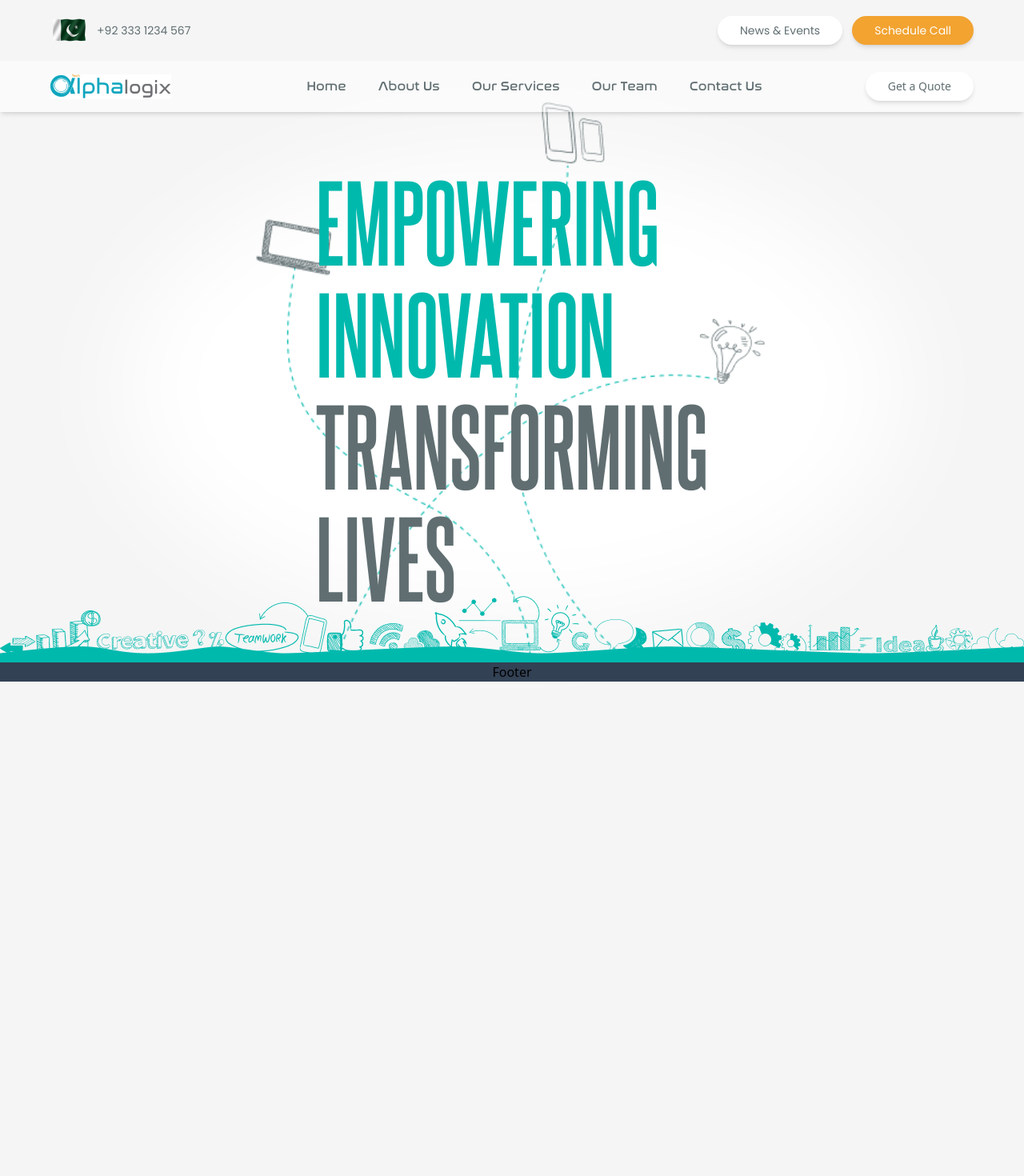
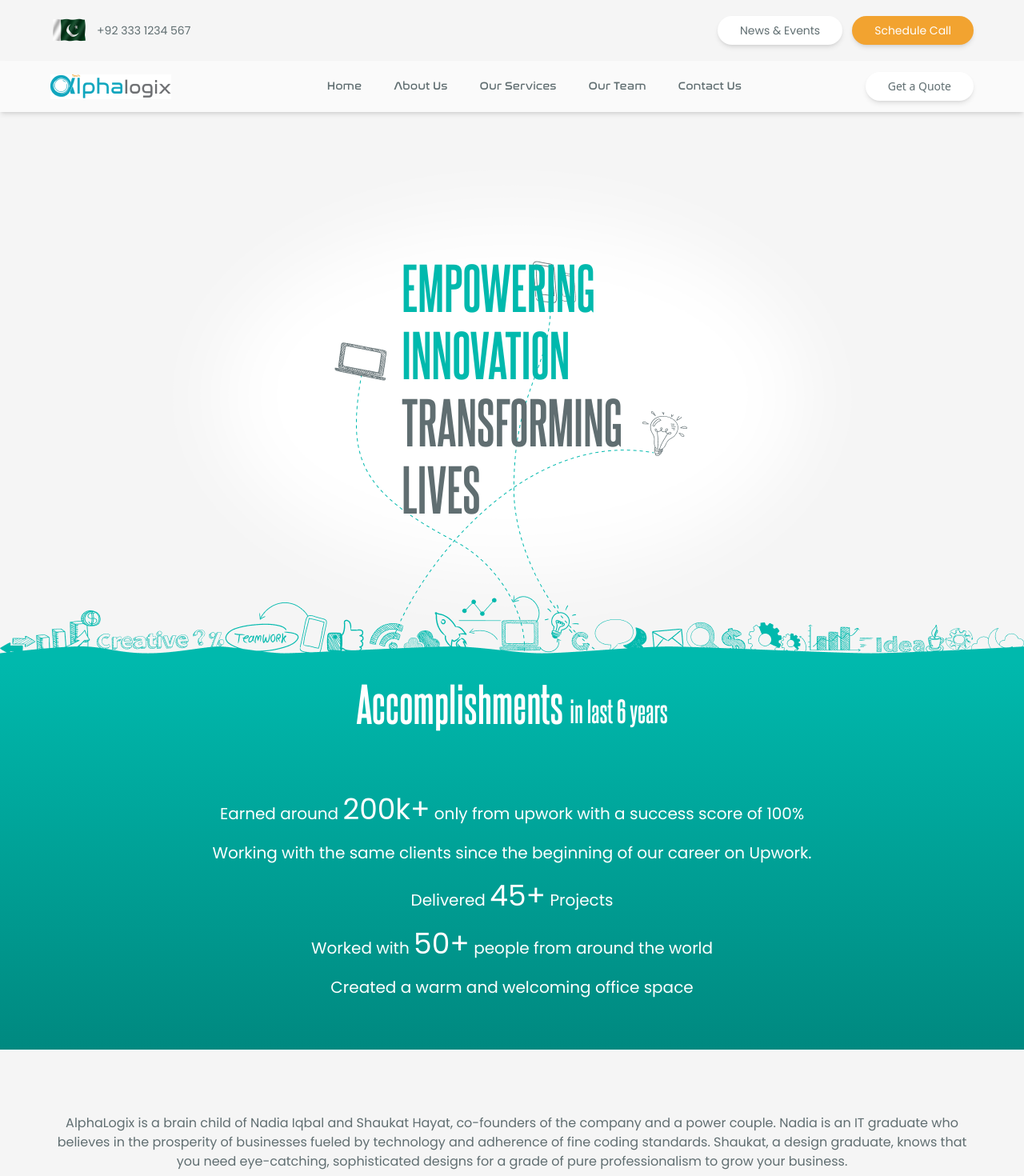
Before and after one commit to Sujokum/company, a Next.js app: page / in a window 1280 px wide. Shown: the top 1470 px of the page at 80% size. Before the commit the page ends 928 px from the top, so only its background shows below. Built offline with nearby package versions, Linux system fonts and the light colour scheme.

Commit message:
addMultipleSec

```diff
--- a/package.json
+++ b/package.json
@@ -15,6 +15,7 @@
     "postcss": "8.4.24",
     "react": "18.2.0",
     "react-dom": "18.2.0",
+    "react-icons": "^4.10.1",
     "tailwindcss": "3.3.2"
   }
 }
--- a/src/app/layout.js
+++ b/src/app/layout.js
@@ -9,7 +9,7 @@ export const metadata = {
 export default function RootLayout({ children }) {
   return (
     <html lang="en">
-      <body className='bg-[#F5F5F5]' >
+      <body className='bg-[#F5F5F5] scroll-smooth' >
         <Layout>
         {children}
         </Layout>
--- a/src/app/page.js
+++ b/src/app/page.js
@@ -1,8 +1,12 @@
 import Banner from "@/component/BannerSec/Banner"
+import Accomplishments from "@/component/Accomplishment/Accomplishments"
+import Text from "@/component/TextSec/Text"
 export default function Home() {
   return (
    <main>
     <Banner/>
+    <Accomplishments/>
+    <Text/>
    </main>
   )
 }
--- /dev/null
+++ b/src/component/Accomplishment/Accomplishments.jsx
@@ -0,0 +1,21 @@
+import React from 'react'
+
+const Accomplishments = () => {
+  return (
+    <div className='w-full flex flex-col items-center h-[484px] bg-gradient-to-b from-[#00B9AD] to-[#008980]' >
+            <div className='my-5 flex h-fit gap-2 ' >
+                <h1 className='max-md:text-5xl md:text-6xl text-white font-steelfish font-bold' >Accomplishments</h1>
+                <h1 className='max-md:text-2xl md:text-4xl  text-white mt-auto font-steelfish font-bold' >in last 6 years</h1>
+            </div>
+            <div className='text-white text-center font-poppins text-xl h-full flex flex-col justify-center items-center gap-5 ' >
+            <p>Earned around <span className =  'text-4xl' >200k+</span> only from upwork with a success score of 100% </p>
+            <p>Working with the same clients since the beginning of our career on Upwork. </p>
+            <p>Delivered <span className =  'text-4xl' >45+</span> Projects </p>
+            <p>Worked with <span className =  'text-4xl' >50+</span> people from around the world </p>
+            <p>Created a warm and welcoming office space </p>
+            </div>
+    </div>
+  )
+}
+
+export default Accomplishments
--- a/src/component/BannerSec/Banner.jsx
+++ b/src/component/BannerSec/Banner.jsx
@@ -3,17 +3,17 @@ import Image from 'next/image'
 const Banner = () => {
   return (
     <div className="w-full relative  h-[86vh] flex items-center justify-center HomeBg" >
-                    <div className='absolute top-auto -z-10' >
-                    <Image src={'/assets/images/bannerIcon.png'} width={300} height={300} className="max-xl:w-[100%] xl:w-[40rem] " />
+                    <div className='absolute bottom-0 -z-10' >
+                    <Image src={'/assets/images/bannerIcon.png'} width={300} height={300} className="xl:w-[100%] 2xl:w-[40rem] " />
                     </div>
-                    <div className='absolute top-auto -z-20' >
-                    <Image src={'/assets/images/bgWhiteShade.png'} width={300} height={300} className="max-xl:w-[100%] xl:w-[80rem] " />
+                    <div className='absolute  bottom-0  -z-20' >
+                    <Image src={'/assets/images/bgWhiteShade.png'} width={300} height={300} className="xl:w-[60rem] 2xl:w-[80rem] " />
                     </div>
-                    <div className='flex uppercase font-steelfish flex-col gap-3' >
-                        <h1 className='text-blue font-bold text-9xl' >Empowering</h1>
-                        <h1 className='text-blue font-bold text-9xl ' >Innovation</h1>
-                        <h1 className='text-gray font-bold text-9xl ' >transforming</h1>
-                        <h1 className='text-gray font-bold text-9xl' >lives</h1>
+                    <div className='flex uppercase  font-steelfish flex-col gap-3' >
+                        <h1 className='text-blue font-bold max-md:text-6xl md:text-6xl xl:text-7xl 2xl:text-9xl' >Empowering</h1>
+                        <h1 className='text-blue font-bold max-md:text-6xl md:text-6xl xl:text-7xl 2xl:text-9xl ' >Innovation</h1>
+                        <h1 className='text-gray font-bold max-md:text-6xl md:text-6xl xl:text-7xl 2xl:text-9xl ' >transforming</h1>
+                        <h1 className='text-gray font-bold max-md:text-6xl md:text-6xl xl:text-7xl 2xl:text-9xl' >lives</h1>
                     </div>
     </div>
   )
--- a/src/component/Layout/Navbar/Navbar.jsx
+++ b/src/component/Layout/Navbar/Navbar.jsx
@@ -2,8 +2,9 @@
 import React from 'react'
 import { Disclosure} from '@headlessui/react'
 import Image from 'next/image'
+import {FaBars } from 'react-icons/fa'
 import Link from 'next/link'
-
+import {FaBarsStaggered} from 'react-icons/fa6'
 
 const navigation = [
   { name: 'Home', href: '/', current: false },
@@ -21,7 +22,7 @@ function classNames(...classes) {
 const Navbar = () => {
   return (
     <>
-    <div className=' hidden md:flex px-[63px] py-[15px] items-center    justify-between' >
+    <div className=' hidden md:flex  md:px-[20px] xl:px-[63px] py-[15px] items-center    justify-between' >
         <div className='flex gap-3 font-poppins text-gray text-sm items-center ' >
             <Image src={"/assets/images/pakistanFlag.png"} width={100} height={100} alt='pakistan Flag' className='w-full'   />
             <h4>+92&nbsp;333&nbsp;1234&nbsp;567</h4>
@@ -32,8 +33,8 @@ const Navbar = () => {
         </div>
 
     </div>
-    <div className="min-h-full sticky top-0 bg-white/50 shadow-md w-full px-[63px]    ">
-        <Disclosure as="nav" className="w-full">
+    <div className="min-h-full sticky top-0 bg-white/50 shadow-md w-full  md:px-[20px] xl:px-[63px]    ">
+        <Disclosure as="nav" className="w-full sticky top-0">
           {({ open }) => (
             <>
 
@@ -58,7 +59,7 @@ const Navbar = () => {
                               item.current
                                 ? ' active:text-orange font-nasalization  hover:text-gray'
                                 : 'text-gray   hover:text-orange',
-                              'rounded-md px-3 text-gray  font-nasalization hover:text-orange py-2 text-md font-medium'
+                              'rounded-md px-3 text-gray  font-nasalization hover:text-orange py-2 max-md:text-sm md:text-sm xl:text-md font-medium'
                             )}
                             aria-current={item.current ? 'page' : undefined}
                           >
@@ -68,26 +69,26 @@ const Navbar = () => {
                       </div>
                     </div>
                   <div className="hidden md:block">
-                  <button className='px-[28px] py-[8px] bg-white shadow-md text-gray text-sm rounded-3xl' >Get a Quote</button>
+                  <button className=' md:px-[10px] md:py-[5px]  xl:px-[28px]  xl:py-[8px] bg-white shadow-md text-gray md:text-xs xl:text-sm rounded-3xl' >Get a Quote</button>
 
 
                   </div>
-                  <div className="-mr-2 flex md:hidden">
+                  <div className="-mr-2 sticky top-0  bg-white flex md:hidden">
                     {/* Mobile menu button */}
                     <Disclosure.Button className="inline-flex items-center justify-center rounded-md bg-gray-800 p-2 text-gray-400 hover:bg-gray-700 hover:text-white focus:outline-none focus:ring-2 focus:ring-white focus:ring-offset-2 focus:ring-offset-gray-800">
                       <span className="sr-only">Open main menu</span>
                       {open ? (
-                     <h1>Icon1</h1>
+                     <FaBarsStaggered className="text-xl text-orange" />
 
                       ) : (
-                     <h1>Icon2</h1>
+                        <FaBars className="text-xl text-blue" />
                       )}
                     </Disclosure.Button>
                   </div>
                 </div>
 
 
-              <Disclosure.Panel className="md:hidden">
+              <Disclosure.Panel className="  md:hidden">
                 <div className="space-y-1 px-2 pb-3 pt-2 sm:px-3">
                   {navigation.map((item) => (
                     <Disclosure.Button
--- /dev/null
+++ b/src/component/TextSec/Text.jsx
@@ -0,0 +1,12 @@
+import React from 'react'
+
+const Text = () => {
+  return (
+    <div className='py-20 w-full text-center font-poppins text-gray h-fit flex flex-col gap-5 md:px-[20px] xl:px-[63px]'>
+        <p>AlphaLogix is a brain child of Nadia Iqbal and Shaukat Hayat, co-founders of the company and a power couple. Nadia is an IT graduate who believes in the prosperity of businesses fueled by technology and adherence of fine coding standards. Shaukat, a design graduate, knows that you need eye-catching, sophisticated designs for a grade of pure professionalism to grow your business.</p>
+        <p>AlphaLogix is a tech-based company specializing in web development and design. We are in business since 2019 with a small, very dedicated and skilled team. We offer fair pricing and good communication, which is the heart of BUSINESS, and we take very much pride in it. Our goal is to develop and design your dreams for you. We specialize in Web development, SAAS, Cloud computing and Amazon web services along with UX/UI design</p>
+    </div>
+  )
+}
+
+export default Text
```
Also changed, not shown: 1 other file (tests, documents, lock files or other folders).
